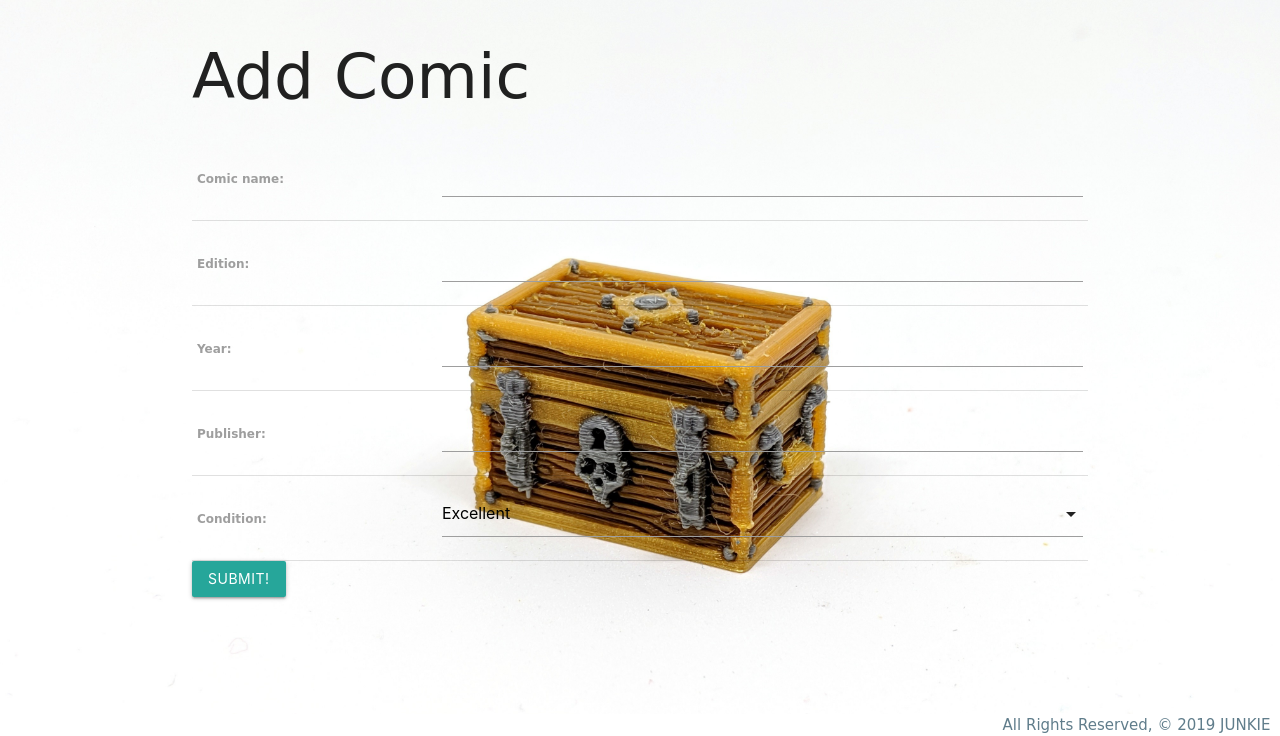
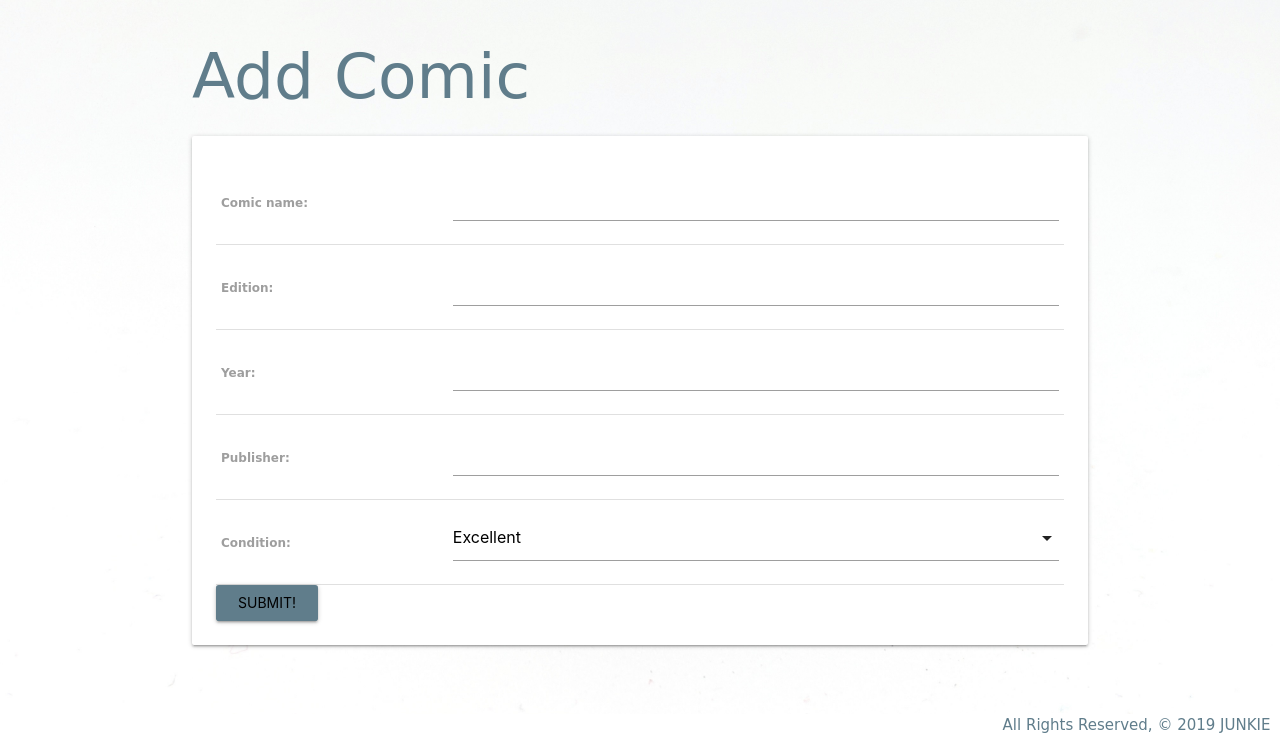
Before and after one commit to rayplaza/junkie, a Django app: page /comics/create/ in a window 1280 px wide. Shown: the part 64-800 px from the top of the page. Run offline with Django 3.2, Linux system fonts and the light colour scheme; the visitor is signed in with stand-in values (Sample User, id 1); some web fonts are replaced.

Commit message:
updated comic templates

```diff
--- a/main_app/templates/main_app/comic_confirm_delete.html
+++ b/main_app/templates/main_app/comic_confirm_delete.html
@@ -1,10 +1,10 @@
 {% extends 'base.html' %}
 {% block content %}
-  <h1>Delete Comic</h1>
-  <h4>Are you sure you want to delete <span class="teal-text">{{ comic.comic_name }}</span>?</h4>
+  <h1 class="blue-grey-text">Delete Comic</h1>
+  <h4>Are you sure you want to delete <span class="blue-grey-text">{{ comic.comic_name }}</span>?</h4>
   <form action="" method="POST">
     {% csrf_token %}
-    <input type="submit" value="Delete!" class="btn">
+    <input type="submit" value="Delete!" class="waves-effect blue-grey btn">
     <a href="{% url 'comics_index' %}">Cancel</a>
   </form>
 {% endblock %}
--- a/main_app/templates/main_app/comic_detail.html
+++ b/main_app/templates/main_app/comic_detail.html
@@ -1,7 +1,7 @@
 {% extends 'base.html' %}
 {% block content %}
 
-<h1>comic Details</h1>
+<h1 class="blue-grey-text">Comic Details</h1>
 <div class="row">
   <div class="col s6 col-offset-3">
     <div class="card">
--- a/main_app/templates/main_app/comic_form.html
+++ b/main_app/templates/main_app/comic_form.html
@@ -1,16 +1,19 @@
 {% extends 'base.html' %}
 {% block content %}
   {% if object %}
-    <h1>Edit <span class="teal-text">{{object.comic_name}}</span></h1>
+    <h1 class="blue-grey-text">Edit <span class="teal-text">{{object.comic_name}}</span></h1>
   {% else %}
-    <h1>Add Comic</h1>
+    <h1 class="blue-grey-text">Add Comic</h1>
   {% endif %}
+  <div class="col s6 col-offset-3">
+    <div class="card">
+        <div class="card-content">
   <form action="" method="post">
     {% csrf_token %}
     <table>
       {{ form.as_table }}
     </table>
-    <input type="submit" value="Submit!" class="btn">
+    <input type="submit" value="Submit!" class="waves-effect blue-grey btn">
   </form>
 
   <script>
--- a/main_app/templates/main_app/comic_list.html
+++ b/main_app/templates/main_app/comic_list.html
@@ -1,7 +1,7 @@
 {% extends 'base.html' %}
 {% block content %}
 
-<h1>Comic List</h1>
+<h1 class="blue-grey-text">Comic List</h1>
 
 {% for comic in comic_list %}
   <a href="{% url 'comics_detail' comic.id %}">
--- a/main_app/templates/main_app/record_list.html
+++ b/main_app/templates/main_app/record_list.html
@@ -1,7 +1,7 @@
 {% extends 'base.html' %}
 {% block content %}
 
-<h1>Record List</h1>
+<h1 class="blue-grey-text">Record List</h1>
 
 {% for record in record_list %}
   <a href="{% url 'records_detail' record.id %}">
```
